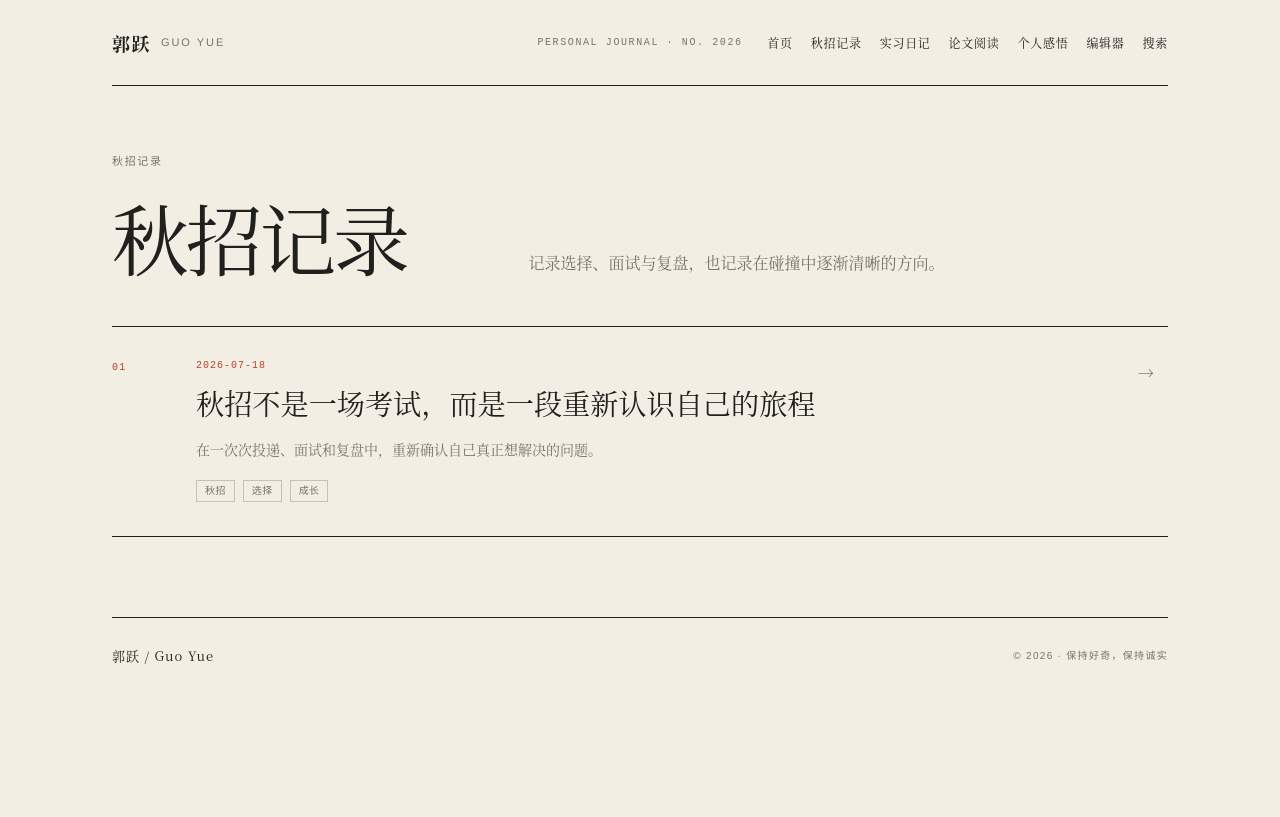
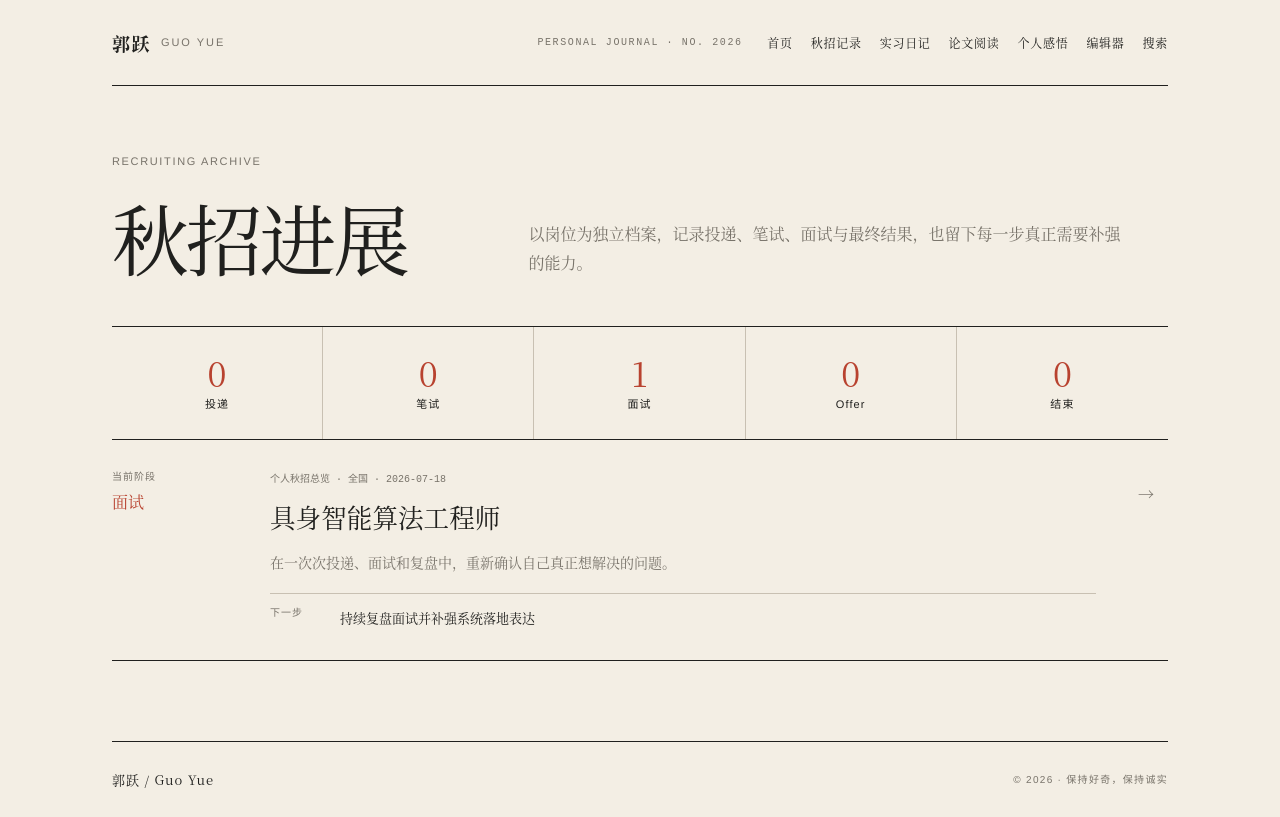
Before and after one commit to guoyue0412/reading-journal-sites, a Next.js app: page /jobs in a window 1280 px wide. Built offline with nearby package versions, Linux system fonts and the light colour scheme.

Commit message:
feat: add recruiting progress funnel

```diff
--- a/app/globals.css
+++ b/app/globals.css
@@ -657,6 +657,46 @@ a {
 .paper-method.is-active { border-color: var(--vermilion); color: var(--ink); }
 .paper-method.is-active > span:first-child { color: var(--vermilion); }
 
+.recruiting-funnel {
+  display: grid;
+  grid-template-columns: repeat(5, minmax(0, 1fr));
+  border-bottom: 1px solid var(--ink);
+}
+
+.recruiting-funnel button {
+  min-height: 112px;
+  display: grid;
+  align-content: center;
+  gap: 9px;
+  border: 0;
+  border-right: 1px solid var(--rule);
+  background: transparent;
+  color: var(--ink);
+  cursor: pointer;
+}
+
+.recruiting-funnel button:last-child { border-right: 0; }
+.recruiting-funnel button[aria-pressed="true"] { background: var(--ink); color: var(--paper); }
+.recruiting-funnel strong { color: var(--vermilion); font: 400 34px/1 var(--serif); }
+.recruiting-funnel button[aria-pressed="true"] strong { color: var(--paper); }
+.recruiting-funnel span { font: 11px/1 var(--sans); letter-spacing: 0.1em; }
+
+.recruiting-list { border-bottom: 1px solid var(--ink); }
+.recruiting-card { display: grid; grid-template-columns: 130px 1fr 44px; gap: 28px; align-items: start; padding: 32px 0; border-bottom: 1px solid var(--rule); }
+.recruiting-card:last-child { border-bottom: 0; }
+.recruiting-card__stage { display: grid; gap: 10px; }
+.recruiting-card__stage span,
+.recruiting-card__next span { color: var(--muted); font: 10px/1 var(--sans); letter-spacing: 0.1em; }
+.recruiting-card__stage strong { color: var(--vermilion); font: 500 16px/1.3 var(--serif); }
+.recruiting-card__body > p:first-child { margin: 0; color: var(--muted); font: 10px/1.5 var(--mono); }
+.recruiting-card__body h2 { margin: 9px 0 10px; font: 400 clamp(22px, 2vw, 30px)/1.3 var(--serif); }
+.recruiting-card__body h2 a { min-height: 44px; display: inline-flex; align-items: center; }
+.recruiting-card__body h2 a:hover { color: var(--vermilion); }
+.recruiting-card__body > p:not(:first-child, .recruiting-card__next) { margin: 0; color: var(--muted); font: 14px/1.75 var(--serif); }
+.recruiting-card__next { display: grid; grid-template-columns: 58px 1fr; gap: 12px; margin: 18px 0 0; padding-top: 14px; border-top: 1px solid var(--rule); font: 13px/1.6 var(--serif); }
+.recruiting-card__link { min-width: 44px; min-height: 44px; display: flex; align-items: center; justify-content: center; color: var(--muted); }
+.recruiting-reset { min-height: 44px; margin-top: 18px; padding: 0 16px; border: 1px solid var(--ink); background: transparent; color: var(--ink); cursor: pointer; font: 12px/1 var(--sans); }
+
 .reflection-archive {
   border-bottom: 1px solid var(--ink);
 }
@@ -1397,6 +1437,27 @@ a {
     font: 14px/1.75 var(--serif);
   }
 
+  .recruiting-funnel {
+    grid-template-columns: 1fr;
+    padding: 14px 0;
+  }
+
+  .recruiting-funnel button {
+    min-height: 52px;
+    grid-template-columns: 52px 1fr;
+    align-items: center;
+    justify-items: start;
+    padding: 0 14px;
+    border-right: 0;
+    border-bottom: 1px solid var(--rule);
+  }
+
+  .recruiting-funnel button:last-child { border-bottom: 0; }
+  .recruiting-funnel strong { font-size: 24px; }
+  .recruiting-card { grid-template-columns: 1fr 44px; gap: 10px 16px; }
+  .recruiting-card__stage { grid-column: 1 / -1; grid-template-columns: auto 1fr; align-items: center; }
+  .recruiting-card__body { min-width: 0; }
+
   .reflection-month {
     gap: 30px;
   }
--- a/app/jobs/page.tsx
+++ b/app/jobs/page.tsx
@@ -1,15 +1,18 @@
-import { ContentIndex } from "../../components/content-index";
+import { RecruitingIndex } from "../../components/recruiting-index";
 import { SiteShell } from "../../components/site-shell";
 import { getEntriesByType } from "../../lib/content/query";
 
 export default function JobsPage() {
   return (
     <SiteShell>
-      <ContentIndex
-        title="秋招记录"
-        description="记录选择、面试与复盘，也记录在碰撞中逐渐清晰的方向。"
-        entries={getEntriesByType("jobs")}
-      />
+      <div className="index-page">
+        <header className="index-heading">
+          <p className="eyebrow">RECRUITING ARCHIVE</p>
+          <h1>秋招进展</h1>
+          <p>以岗位为独立档案，记录投递、笔试、面试与最终结果，也留下每一步真正需要补强的能力。</p>
+        </header>
+        <RecruitingIndex entries={getEntriesByType("jobs")} />
+      </div>
     </SiteShell>
   );
 }
--- /dev/null
+++ b/components/recruiting-index.tsx
@@ -0,0 +1,54 @@
+"use client";
+
+import Link from "next/link";
+import { useState } from "react";
+import type { ApplicationStage, ContentEntry } from "../lib/content/types";
+
+const stageLabels: Record<ApplicationStage, string> = {
+  applied: "投递",
+  written_test: "笔试",
+  interview: "面试",
+  offer: "Offer",
+  closed: "结束",
+};
+
+const stages = Object.entries(stageLabels) as [ApplicationStage, string][];
+
+export function RecruitingIndex({ entries }: { entries: ContentEntry[] }) {
+  const [activeStage, setActiveStage] = useState<ApplicationStage | "">("");
+  const counts = Object.fromEntries(stages.map(([stage]) => [stage, entries.filter((entry) => entry.applicationStage === stage).length])) as Record<ApplicationStage, number>;
+  const filteredEntries = activeStage ? entries.filter((entry) => entry.applicationStage === activeStage) : entries;
+
+  return (
+    <>
+      <section className="recruiting-funnel" aria-label="秋招阶段筛选">
+        {stages.map(([stage, label]) => (
+          <button type="button" key={stage} aria-pressed={activeStage === stage} onClick={() => setActiveStage(activeStage === stage ? "" : stage)}>
+            <strong>{counts[stage]}</strong><span>{label}</span>
+          </button>
+        ))}
+      </section>
+      <div className="recruiting-list" aria-live="polite">
+        {!entries.length ? (
+          <p className="empty-state">还没有秋招岗位档案。前往<Link href="/editor">编辑器创建第一篇 Markdown</Link>。</p>
+        ) : filteredEntries.length ? filteredEntries.map((entry) => (
+          <article className="recruiting-card" key={entry.slug}>
+            <div className="recruiting-card__stage"><span>当前阶段</span><strong>{stageLabels[entry.applicationStage ?? "applied"]}</strong></div>
+            <div className="recruiting-card__body">
+              <p>{entry.company}{entry.location ? ` · ${entry.location}` : ""}{entry.appliedAt ? ` · ${entry.appliedAt}` : ""}</p>
+              <h2><Link href={`/post/${entry.slug}`}>{entry.role}</Link></h2>
+              <p>{entry.summary}</p>
+              {entry.nextAction ? <p className="recruiting-card__next"><span>下一步</span>{entry.nextAction}</p> : null}
+            </div>
+            <Link className="recruiting-card__link" href={`/post/${entry.slug}`} aria-label={`查看${entry.company}${entry.role}档案`}>→</Link>
+          </article>
+        )) : (
+          <div className="empty-state"><p>当前阶段还没有岗位档案。</p><button type="button" onClick={() => setActiveStage("")}>清除筛选</button></div>
+        )}
+      </div>
+      {activeStage && filteredEntries.length ? <button className="recruiting-reset" type="button" onClick={() => setActiveStage("")}>清除筛选</button> : null}
+    </>
+  );
+}
+
+export { stageLabels as applicationStageLabels };
```
Also changed, not shown: 2 other files (tests, documents, lock files or other folders).
